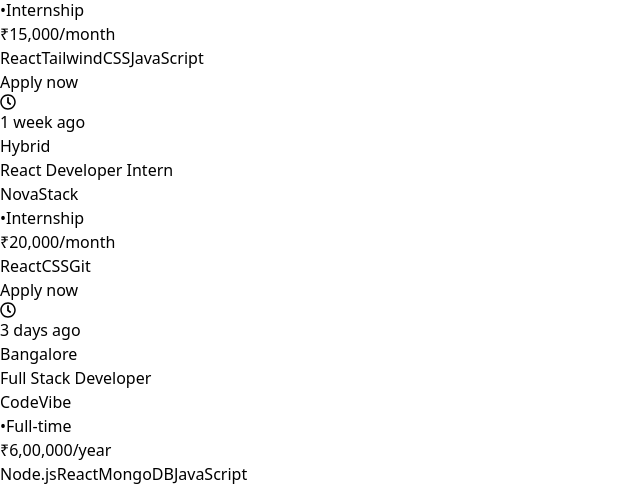
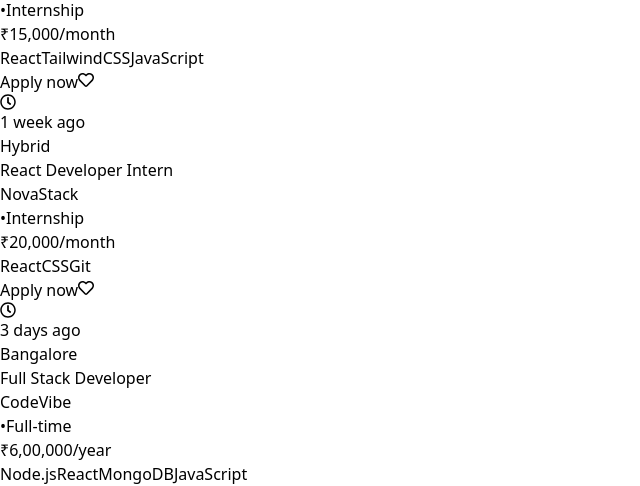
Before and after one commit to Hard1stf/DevLaunch-Jobs, a React (Vite) app: page / in a window 1280 px wide. Shown: the part 314-800 px from the top of the page, without its empty margins (0-640 px from the left). Built offline with nearby package versions, Linux system fonts and the light colour scheme.

Commit message:
feat(Home/JobGrid/JobCard): Create save job feature implementing: lazy iniitalization, localstorage(to store savedJob's id) and toggle save job button

```diff
--- a/src/Pages/Home.jsx
+++ b/src/Pages/Home.jsx
@@ -1,4 +1,4 @@
-import { useState } from 'react';
+import { useEffect, useState } from 'react';
 import Filters from '../components/Filters/Filters';
 import Hero from '../components/Hero/Hero';
 import JobGrid from '../components/JobGrid/JobGrid';
@@ -9,6 +9,11 @@
 const Home = () => {
     const [searchTerm, setSearchTerm] = useState("");
     const [selectedType, setSelectedType] = useState("All");
+    const [savedJobs, setSavedJobs] = useState(() => {
+      const storedJobs = localStorage.getItem('savedJobs');
+
+      return storedJobs ? JSON.parse(storedJobs) : [];
+    }); // implementing lazy initialization, this will run once during initial renders.
 
     const filteredJobs = jobs.filter((job) => {
         const matchesSearch = job.role.toLowerCase().includes(searchTerm.toLowerCase()) ||
@@ -20,6 +25,24 @@
         return matchesSearch && matchesType;
     });
 
+    // Toggling the save job based on there id (job.id).
+    const toggleSaveJobs = (jobId) => {
+      if(savedJobs.includes(jobId)){
+        setSavedJobs(savedJobs.filter(id => id !== jobId));
+        // console.log("SavedJobs: ",savedJobs);
+        // console.log("JobId: ",jobId);
+      }else{
+        setSavedJobs([...savedJobs, jobId])
+        // console.log("SavedJobs: ",savedJobs);
+        // console.log("JobId: ",jobId);
+      }
+    };
+
+    // saving saved jobs in localstorage whenever savedJob changes.
+    useEffect(() => {
+      localStorage.setItem('savedJobs', JSON.stringify(savedJobs))
+    }, [savedJobs]);
+
   return (
     <>
       <div className="bg-black min-h-screen text-slate-300">
@@ -27,7 +50,7 @@
         <Hero />
         <SearchBar searchTerm={searchTerm} setSearchTerm={setSearchTerm} />
         <Filters selectedType={selectedType} setSelectedType={setSelectedType} />
-        <JobGrid jobs={filteredJobs}/>
+        <JobGrid jobs={filteredJobs} savedJobs={savedJobs} toggleSaveJobs={toggleSaveJobs}/>
       </div>
     </>
   );
--- a/src/components/JobCard/JobCard.jsx
+++ b/src/components/JobCard/JobCard.jsx
@@ -1,7 +1,9 @@
-import { FaRegClock } from "react-icons/fa";
+import { FaRegClock, FaRegHeart, FaHeart } from "react-icons/fa";
 
 
-const JobCard = ({ job }) => {
+const JobCard = ({ job, savedJobs, toggleSaveJobs }) => {
+  const isSaved = savedJobs.includes(job.id);
+
   return (
     <>
       <div className="bg-slate-900 h-full flex flex-col items-start gap-4 hover:shadow-md hover:shadow-slate-700 transition-all duration-500 ease-in-out hover:-translate-y-2 rounded-2xl p-4 text-slate-400 border">
@@ -31,7 +33,14 @@
             {job.skills.map((skill,index) => <span className="font-semibold text-md px-4 py-1 rounded-2xl bg-slate-800 text-white" key={index}>{skill}</span>)}
             </p>
           </div>
-        <button className="mt-auto px-3 py-2 bg-slate-400 text-slate-900 font-semibold rounded-2xl">Apply now</button>
+          <div className="h-full flex justify-center items-center gap-4">
+            <button className="w-full mt-auto px-3 py-2 bg-slate-400 text-slate-900 font-semibold rounded-2xl">Apply now</button>
+            <button
+              onClick={() => toggleSaveJobs(job.id)}
+              className="w-fit mt-auto px-3 py-2 bg-slate-400 text-slate-900 font-semibold rounded-2xl">
+                {isSaved ? <FaHeart className="text-2xl"/> : <FaRegHeart className="text-2xl"/>}
+            </button>
+          </div>
         </div>
       </div>
     </>
--- a/src/components/JobGrid/JobGrid.jsx
+++ b/src/components/JobGrid/JobGrid.jsx
@@ -1,6 +1,6 @@
 import JobCard from '../JobCard/JobCard';
 
-const JobGrid = ({jobs}) => {
+const JobGrid = ({jobs, savedJobs, toggleSaveJobs }) => {
 
   if(jobs.length === 0){
     return(
@@ -20,7 +20,7 @@
     <div className='max-w-7xl mx-auto px-4 py-10 mt-16'>
       <div className="grid grid-cols-1 md:grid-cols-2 lg:grid-cols-3 gap-6 p-10 items-stretch">
         {jobs.map((job) => (
-          <JobCard key={job.id} job={job}/>
+          <JobCard key={job.id} job={job} savedJobs={savedJobs} toggleSaveJobs={toggleSaveJobs} />
         ))}
       </div>
     </div>
```
